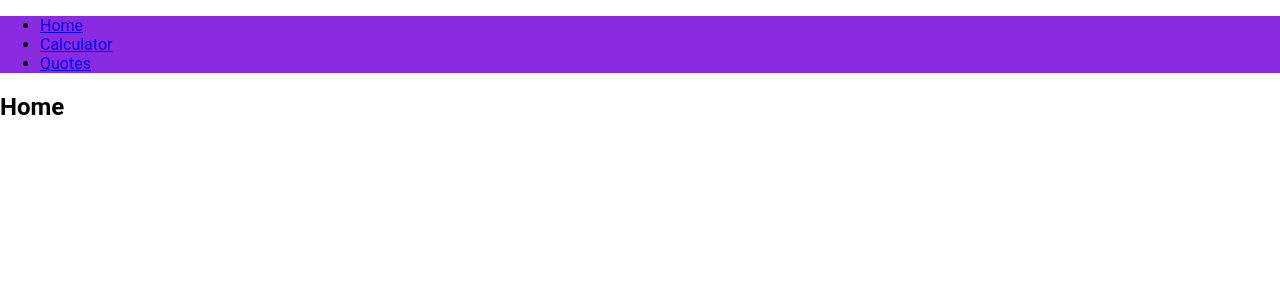
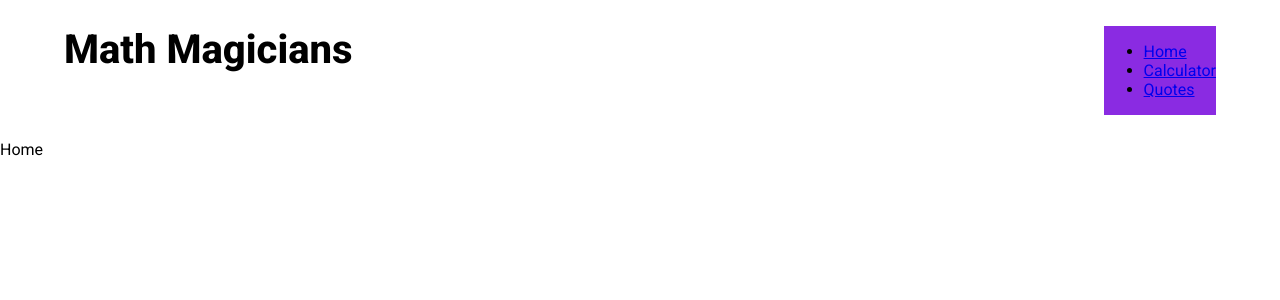
Before and after one commit to hajnaloltyan/react-calculator, a React (Create React App) app: page /#/ in a window 1280 px wide. Shown: the top 300 px of the page. Built offline with nearby package versions, Linux system fonts and the light colour scheme.

Commit message:
Organize layout with the right tags, and start styling the header

```diff
--- a/package.json
+++ b/package.json
@@ -14,7 +14,7 @@
     "react": "^18.2.0",
     "react-dom": "^18.2.0",
     "react-router-dom": "^6.14.1",
-    "react-scripts": "^1.1.5",
+    "react-scripts": "2.1.8",
     "sort-by": "^1.2.0",
     "web-vitals": "^2.1.4"
   },
@@ -55,7 +55,6 @@
     "@babel/plugin-syntax-jsx": "^7.22.5",
     "@babel/preset-env": "^7.22.5",
     "@babel/preset-react": "^7.22.5",
-    "eslint": "^7.32.0",
     "eslint-config-airbnb": "^18.2.1",
     "eslint-plugin-import": "^2.26.0",
     "eslint-plugin-jsx-a11y": "^6.5.1",
--- a/public/index.html
+++ b/public/index.html
@@ -9,6 +9,9 @@
       name="description"
       content="Calculator site created with React"
     />
+    <link rel="preconnect" href="https://fonts.googleapis.com">
+    <link rel="preconnect" href="https://fonts.gstatic.com" crossorigin>
+    <link href="https://fonts.googleapis.com/css2?family=Roboto:wght@400;500;700;800&display=swap" rel="stylesheet">
     <title>Calculator</title>
   </head>
   <body>
--- a/src/App.js
+++ b/src/App.js
@@ -1,8 +1,8 @@
 import React from 'react';
-import { BrowserRouter as Router, Routes, Route } from 'react-router-dom';
+import { HashRouter as Router, Routes, Route } from 'react-router-dom';
 import './App.css';
 import Layout from './components/Layout/Layout';
-import Home from './routes/Home';
+import NavHome from './routes/NavHome';
 import NavCalculator from './routes/NavCalculator';
 import NavQuotes from './routes/NavQuotes';
 
@@ -10,9 +10,9 @@ const App = () => (
   <Router>
     <Routes>
       <Route path="/" element={<Layout />}>
-        <Route index element={<Home />} />
-        <Route path="/calculator" element={<NavCalculator />} />
-        <Route path="/quotes" element={<NavQuotes />} />
+        <Route index element={<NavHome />} />
+        <Route path="calculator" element={<NavCalculator />} />
+        <Route path="quotes" element={<NavQuotes />} />
       </Route>
     </Routes>
   </Router>
--- a/src/routes/Home.js
+++ b/src/components/Home/Home.js
@@ -1,8 +1,9 @@
 import React from 'react';
+import './Home.css';
 
 const Home = () => (
   <section>
-    <h1>Home</h1>
+    Home
   </section>
 );
 
--- /dev/null
+++ b/src/components/Layout/Layout.css
@@ -0,0 +1,10 @@
+.header {
+  display: flex;
+  justify-content: space-between;
+  margin: 2% 5%;
+}
+
+.title {
+  font-size: 40px;
+  font-weight: 800;
+}
--- a/src/components/Layout/Layout.js
+++ b/src/components/Layout/Layout.js
@@ -1,12 +1,19 @@
 import React from 'react';
 import { Outlet } from 'react-router-dom';
 import Navbar from '../Navbar/Navbar';
+import './Layout.css';
 
 const Layout = () => (
-  <div>
-    <Navbar />
-    <Outlet />
-  </div>
+  <>
+    <header className="header">
+      <h1 className="title">Math Magicians</h1>
+      <Navbar />
+    </header>
+
+    <main className="content">
+      <Outlet />
+    </main>
+  </>
 );
 
 export default Layout;
--- a/src/components/Quotes/Quotes.js
+++ b/src/components/Quotes/Quotes.js
@@ -47,7 +47,7 @@ const Quotes = () => {
   }, []);
 
   return (
-    <article className="quotesContainer">
+    <section className="quotesContainer">
       <h2>Today&apos;s Quotes:</h2>
       {isLoading && (
         <div className="loadingContainer">
@@ -70,7 +70,7 @@ const Quotes = () => {
             <h4 className="author">{item.author}</h4>
           </div>
         )))}
-    </article>
+    </section>
   );
 };
 
--- a/src/index.css
+++ b/src/index.css
@@ -4,6 +4,7 @@ body {
   font-family: Roboto, sans-serif;
 }
 
+h1,
 h2 {
   margin: 0;
   padding: 0;
--- /dev/null
+++ b/src/routes/NavHome.js
@@ -0,0 +1,10 @@
+import React from 'react';
+import Home from '../components/Home/Home';
+
+const NavHome = () => (
+  <section>
+    <Home />
+  </section>
+);
+
+export default NavHome;
```
Also changed, not shown: src/components/Home/Home.css (added), 1 other file (tests, documents, lock files or other folders).
